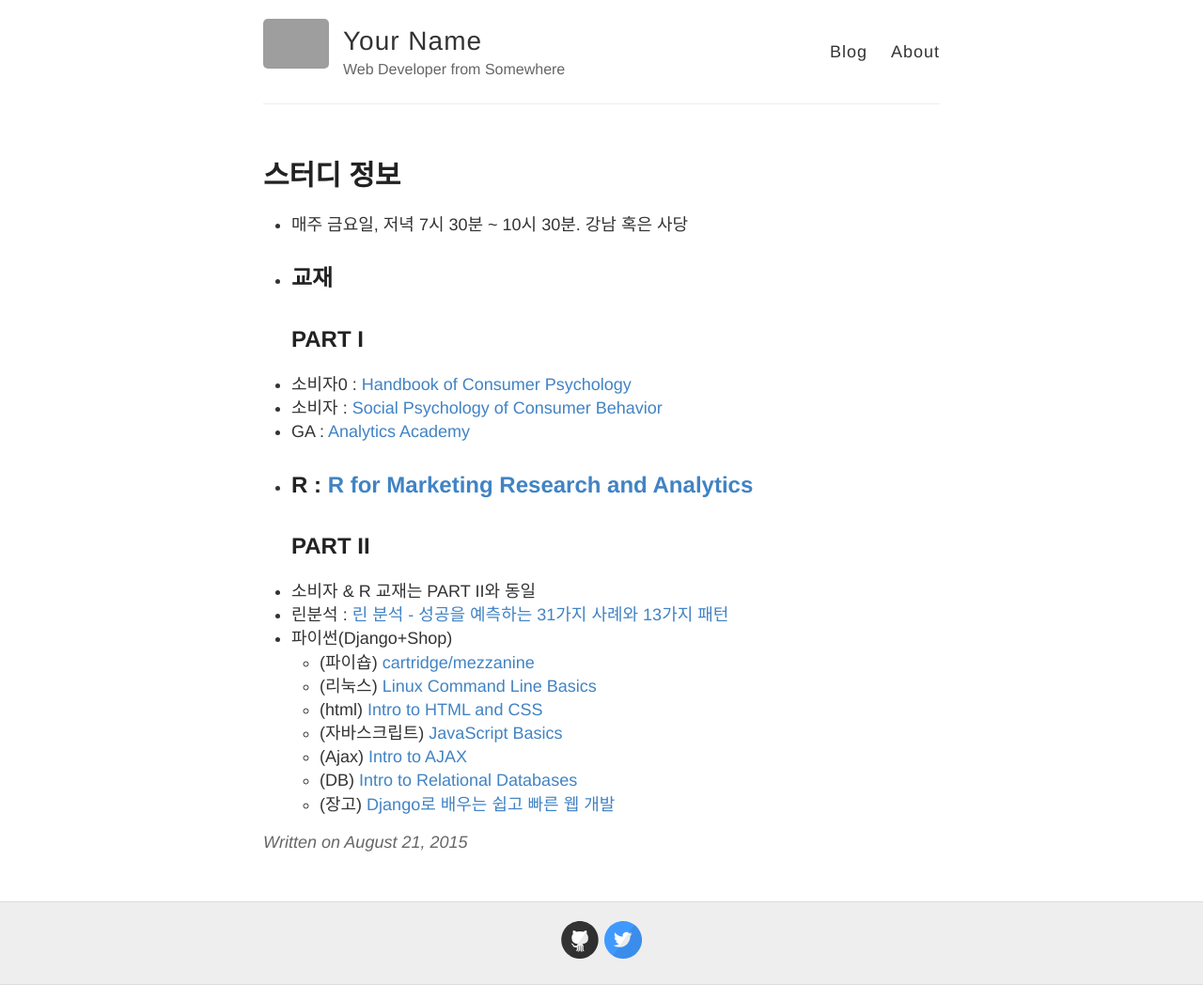
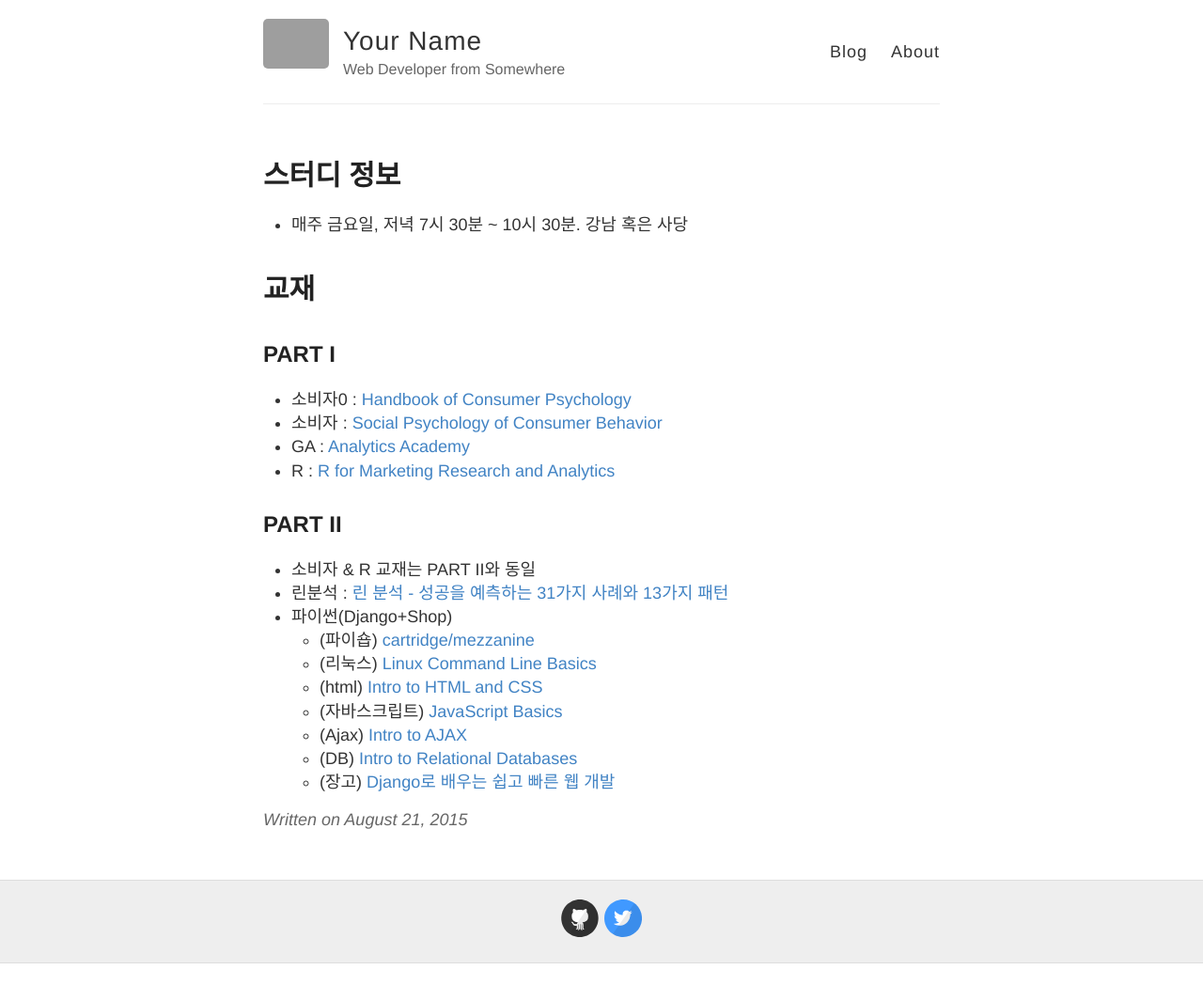
Before and after one commit to psygement/conpsy, a Jekyll site: the page built from _posts/2015-8-21-Info.md, in a window 1280 px wide. Shown: the whole page at 94% size. Built offline with Jekyll 4.4.1, drawn with Linux system fonts in a browser that asks for light colours; Markdown is read by kramdown in place of the engine named in the settings; after the commit the page ends 1025 px from its top, so only the background shows below that; grey boxes are pictures that could not be loaded.

```diff
--- a/_posts/2015-8-21-Info.md
+++ b/_posts/2015-8-21-Info.md
@@ -4,14 +4,15 @@ title: 스터디 정보
 ---
 
 * 매주 금요일, 저녁 7시 30분 ~ 10시 30분. 강남 혹은 사당
-* 교재
---------------------------
+
+# 교재
+
 ## PART I
 * 소비자0 : [Handbook of Consumer Psychology](http://www.amazon.com/Handbook-Consumer-Psychology-Marketing/dp/080585603X)
 * 소비자  : [Social Psychology of Consumer Behavior](http://www.amazon.com/Social-Psychology-Consumer-Behavior-Frontiers/dp/1841694983)
 * GA : [Analytics Academy](https://analyticsacademy.withgoogle.com/explorer)
 * R : [R for Marketing Research and Analytics](http://www.amazon.com/Marketing-Research-Analytics-Use/dp/3319144359)
---------------------------
+
 ## PART II
 * 소비자 & R 교재는 PART II와 동일
 * 린분석 : [린 분석 - 성공을 예측하는 31가지 사례와 13가지 패턴](http://www.aladin.co.kr/shop/wproduct.aspx?ItemId=34465476)
```
